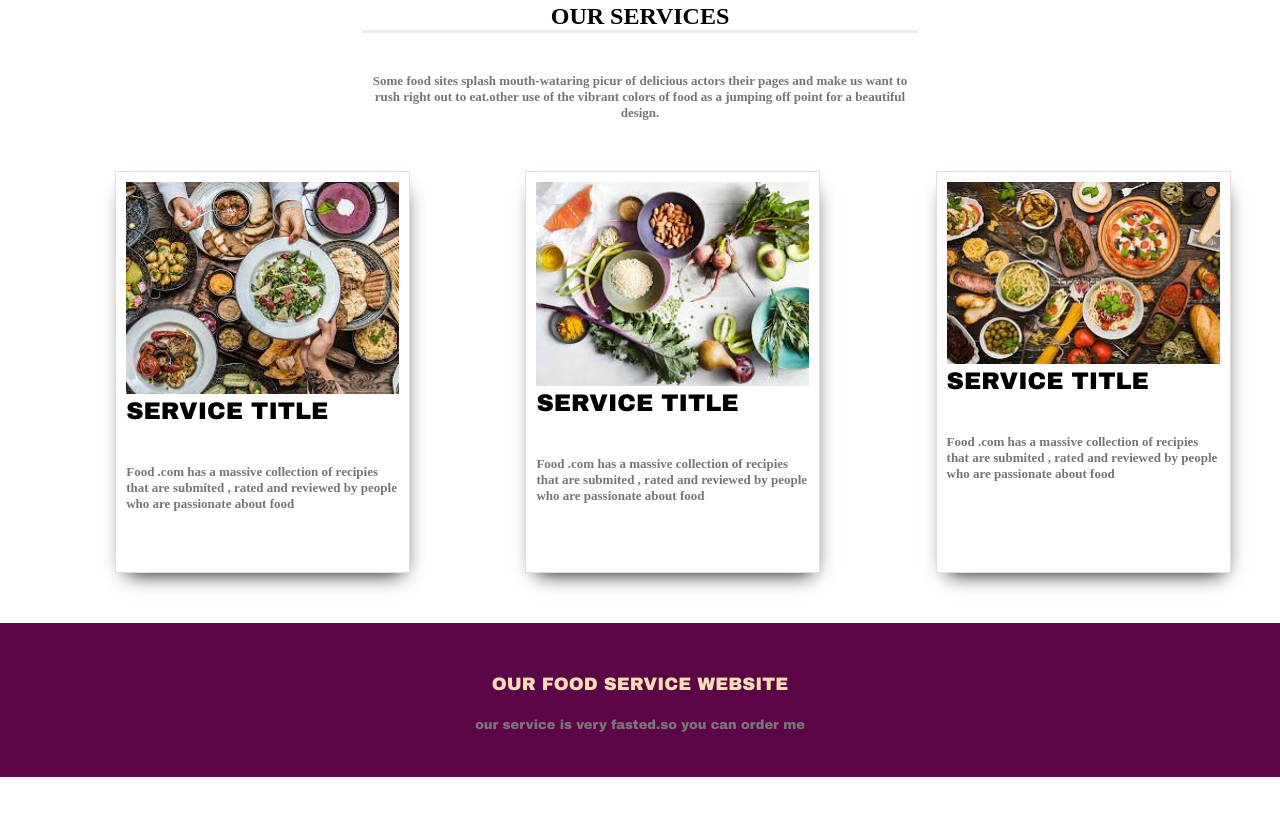
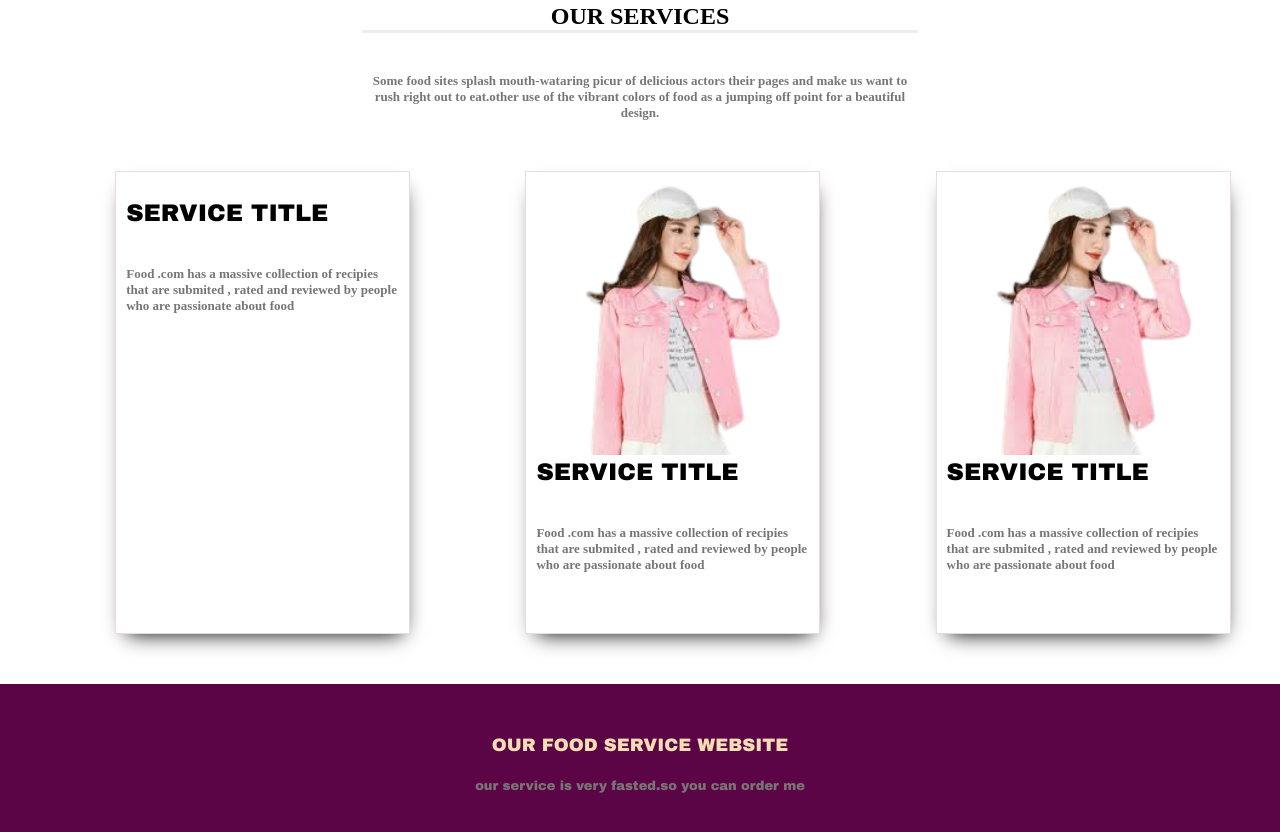
Before and after one commit to Sumonmia1/website-repo, a plain HTML site: page index.html in a window 1280 px wide. Shown: the part 958-1790 px from the top of the page. Before the commit the page ends 1735 px from the top, so only its background shows below. Drawn offline with Linux system fonts and the light colour scheme.

Commit message:
imge added

```diff
--- a/index.html
+++ b/index.html
@@ -60,7 +60,7 @@
 
         <div id="main-div">
             <div id="img-tittle">
-            <img src="photo/sumon.jpg" alt="">
+            <img src="photo/moni apu.pngg" alt="">
              </div>
             <h1>SERVICE TITLE</h1>
             <p>Food .com has  a massive collection of recipies that  are submited , rated and reviewed by people who are passionate about food</p>
@@ -70,7 +70,7 @@
 
         <div id="main-div">
             <div id="img-tittle">
-            <img src="photo/images (1).jpg" alt="">
+            <img src="photo/moni apu.png" alt="">
              </div>
             <h1>SERVICE TITLE</h1>
             <p>Food .com has  a massive collection of recipies that  are submited , rated and reviewed by people who are passionate about food</p>
@@ -79,7 +79,7 @@
 
         <div id="main-div">
             <div id="img-tittle">
-            <img src="photo/sabbir.jpg" alt="">
+            <img src="photo/moni apu.png" alt="">
              </div>
             <h1>SERVICE TITLE</h1>
             <p>Food .com has  a massive collection of recipies that  are submited , rated and reviewed by people who are passionate about food</p>
```
